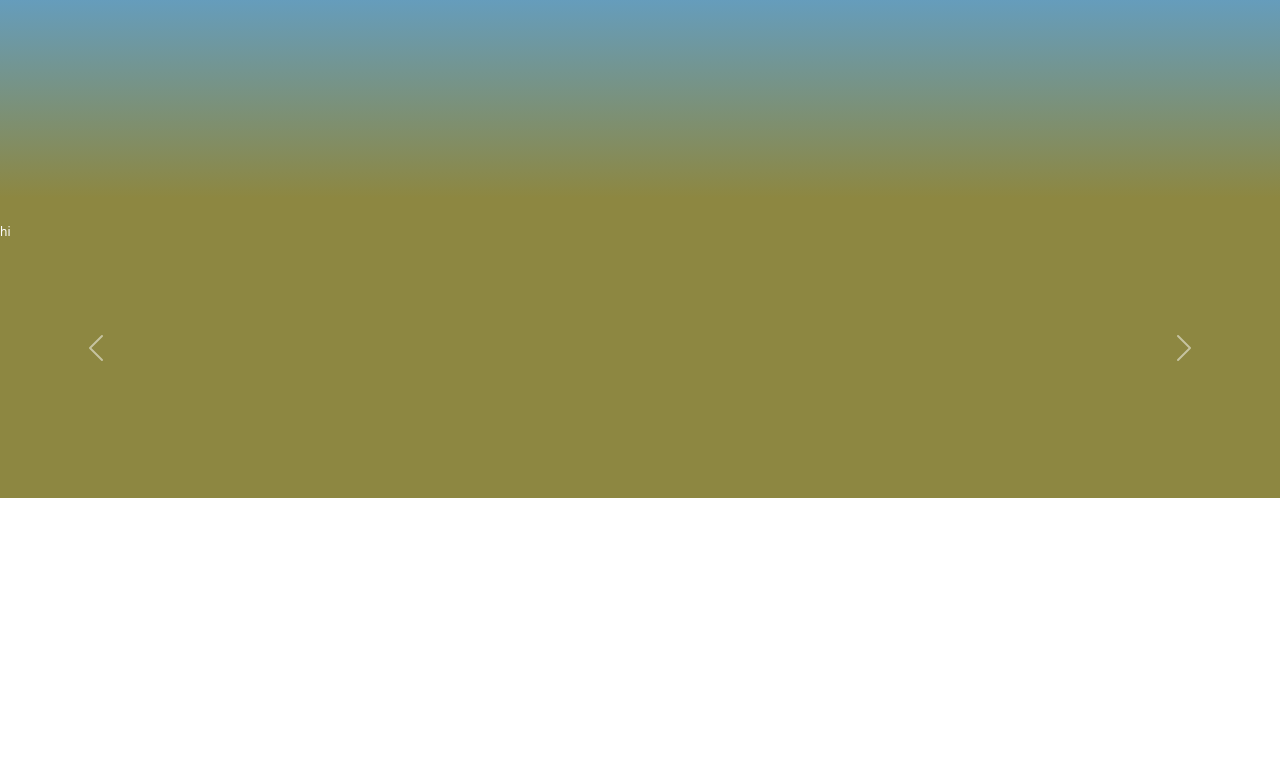
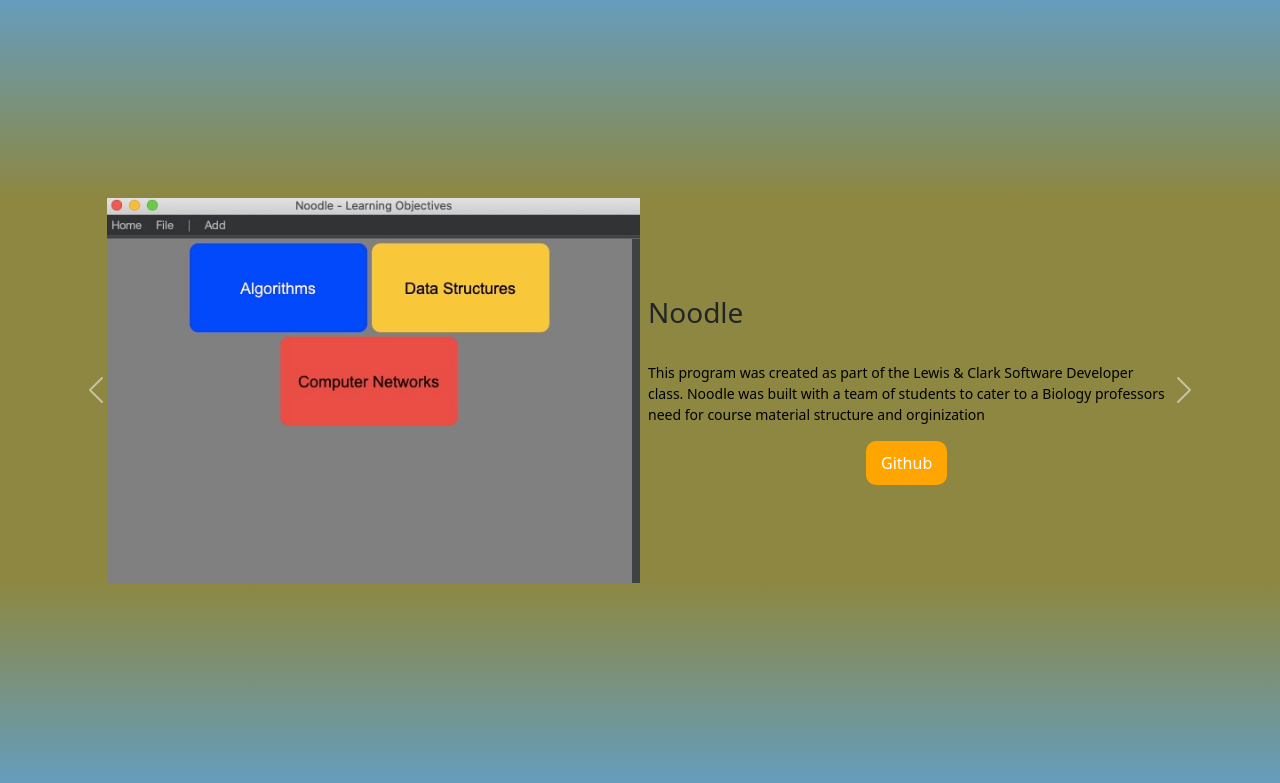
Before and after one commit to cjcompton/website-app, a React (Create React App) app in the folder website-app/: page / in a window 1280 px wide. Shown: the part 726-1509 px from the top of the page. Before the commit the page ends 1224 px from the top, so only its background shows below. Built offline with nearby package versions, Linux system fonts and the light colour scheme; the HTML template or start-up script is replaced by a standard one.

Commit message:
working on the prject section

```diff
--- a/website-app/src/components/Projects/Projects.css
+++ b/website-app/src/components/Projects/Projects.css
@@ -1,9 +1,30 @@
-#fullBackground {
+#transitionToCarousel {
     background: linear-gradient(#659DBD, #8D8741);
     height: 200px;
 }
 
 #projectCarousel {
-    height: 300px;
+    height: 100%;
     background-color: #8D8741;
 }
+
+p {
+    color: black;
+    font-size: 14px;
+}
+
+#transitionToContact {
+    background: linear-gradient(#8D8741, #659DBD);
+    height: 200px;
+}
+
+#linkButton {
+    color: white;
+    background-color: orange;
+    border: 0px;
+    border-radius: 10px;
+    padding-top: 10px;
+    padding-bottom: 10px;
+    padding-right: 15px;
+    padding-left: 15px;
+}
--- a/website-app/src/components/Projects/Projects.js
+++ b/website-app/src/components/Projects/Projects.js
@@ -1,37 +1,69 @@
 import React, {useEffect} from "react";
 import './Projects.css'
 import { Carousel } from "bootstrap";
-import noodleImage from '/src/Files/noodle.jpg'
+import noodleImage from '/Users/charliecompton/Desktop/Website/website-app/src/Files/noodle.jpg'
 
 const Projects = () => {
     useEffect(() => {
         const carousel = new Carousel(document.getElementById("projectCarousel"));
     }, []);
 
+    const openLink = () => {
+        window.open("https://github.com/PeterDrake/teaching22", "_blank");
+    };
+
     return(
         <>
-        <div id="fullBackground" className="" />
+        <div id="transitionToCarousel" className="" />
         <div id="projectCarousel" className="carousel slide" data-bs-ride="carousel">
             <div className="carousel-inner">
                 <div className="carousel-item active center">
-                    <div className="d-flex justify-content-between align-items-center">
-                        <div className="col-md-6 d-none d-sm-block p-6">
+                    <div className="d-flex align-items-center"> {/*justify-content-between */}
+                        <div className="col-1" />
+                        <div className="col-md-5 d-none d-sm-block">
                             <img src={noodleImage} alt="Image of Program" className="img-fluid" />
                         </div>
-                        <div className="col-md-6 p-6">
-                            <h3>Image Title</h3>
-                            <p>Image Description</p>
-                        <div className="text-center">
-                            <button className="btn btn-primary">Download</button>
-                        </div>
+                        <div className="col-md-5">
+                            <h3 className="px-2">Noodle</h3>
+                            <p className="px-2">This program was created as part of the Lewis & Clark Software Developer class. Noodle was built with a team of students to cater to a Biology professors need for course material structure and orginization</p>
+                            <div className="text-center">
+                                <button className="btn btn-primary">Github</button>
+                            </div>
+                            <div className="col-1" />
                         </div>
                     </div>
                 </div>
-                <div className="carousel-item">
-                    <p>hi</p>
+                <div className="carousel-item active center">
+                    <div className="d-flex align-items-center"> {/*justify-content-between */}
+                        <div className="col-1" />
+                        <div className="col-md-5 d-none d-sm-block">
+                            <img src={noodleImage} alt="Image of Program" className="img-fluid" />
+                        </div>
+                        <div className="col-md-5">
+                            <h3 className="px-2">Noodle</h3>
+                            <p className="px-2">This program was created as part of the Lewis & Clark Software Developer class. Noodle was built with a team of students to cater to a Biology professors need for course material structure and orginization</p>
+                            <div className="text-center">
+                                <button className="btn btn-primary">Github</button>
+                            </div>
+                            <div className="col-1" />
+                        </div>
+                    </div>
                 </div>
-                <div className="carousel-item">
-                    <p>sup</p>
+                <div className="carousel-item active center">
+                    <div className="d-flex align-items-center"> {/*justify-content-between */}
+                        <div className="col-1" />
+                        <div className="col-md-5 d-none d-sm-block">
+                            <img src={noodleImage} alt="Image of Program" className="img-fluid" />
+                        </div>
+                        <div className="col-md-5">
+                            <h3 className="px-2">Noodle</h3>
+                            <p className="px-2">This program was created as part of the Lewis & Clark Software Developer class. Noodle was built with a team of students to cater to a Biology professors need for course material structure and orginization</p>
+                            <div className="text-center">
+                                <button id="linkButton" onClick={openLink}>Github</button>
+                            </div>
+                            <div className="col-1" />
+                        </div>
+                    </div>
                 </div>
             </div>
             <button className="carousel-control-prev" type="button" data-bs-target="#projectCarousel" data-bs-slide="prev">
@@ -43,6 +75,7 @@
                 <span className="visually-hidden">Next</span>
             </button>
         </div>
+        <div id="transitionToContact" />
         </>
     );
 };
```
